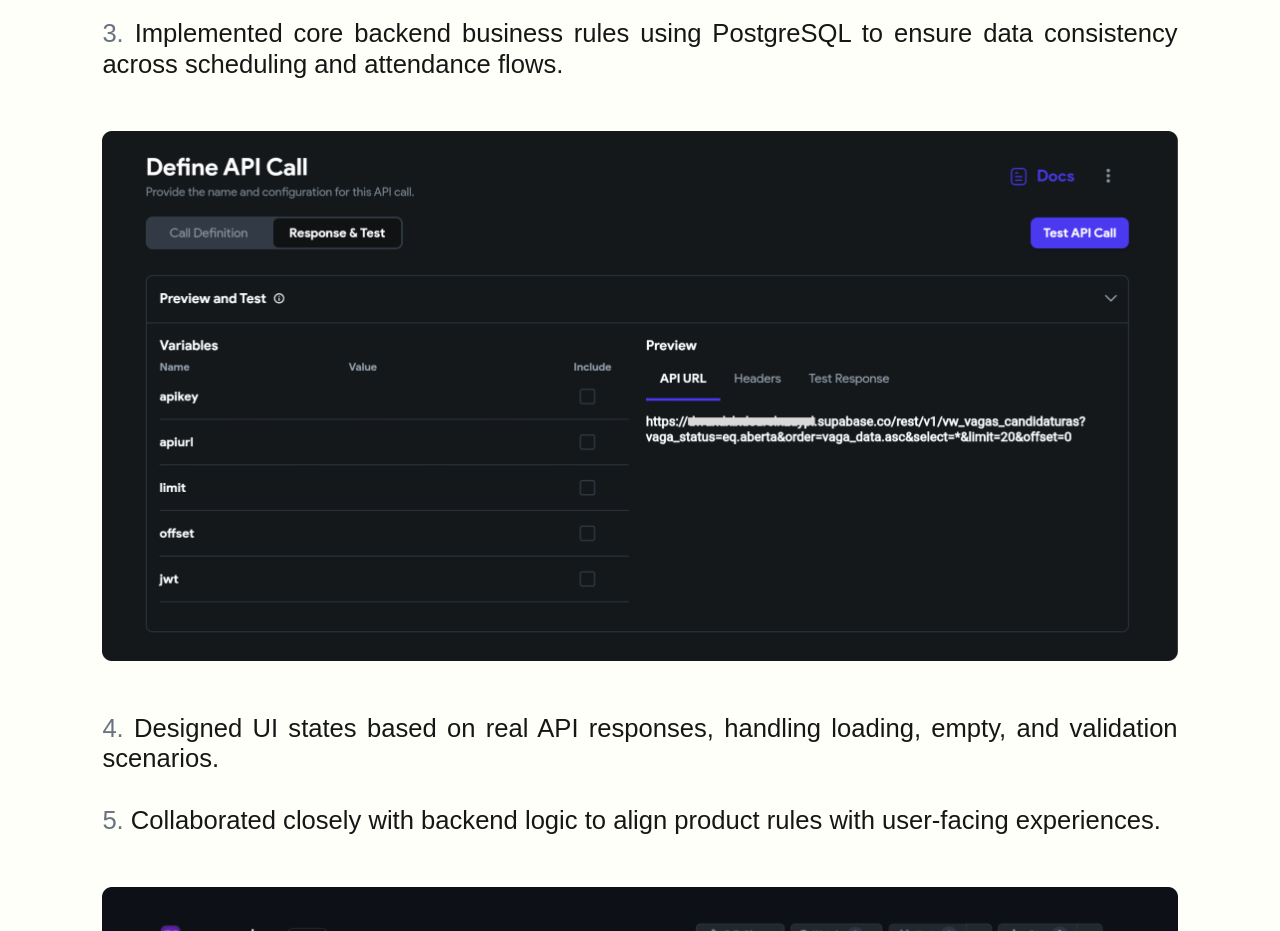
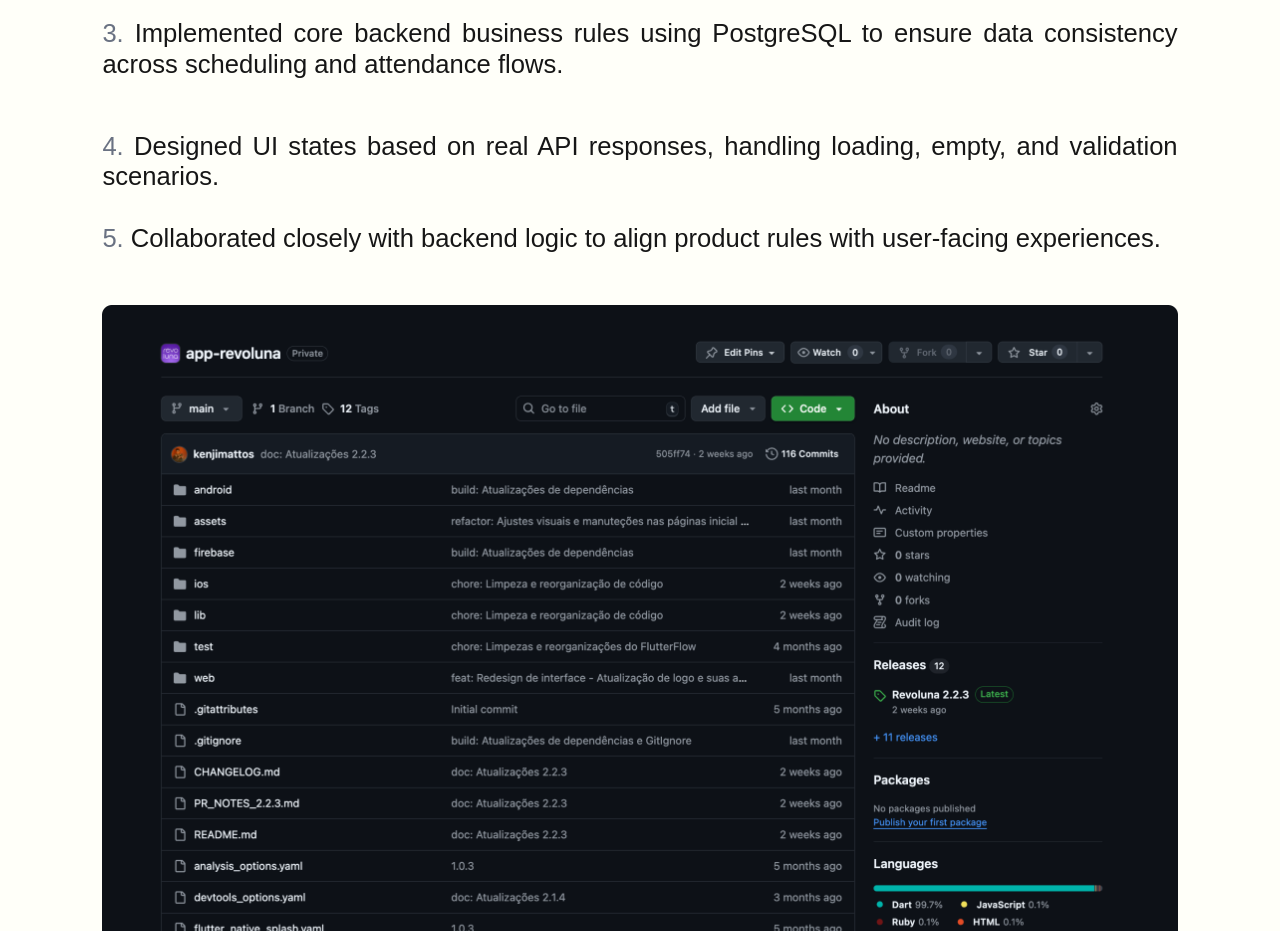
Before and after one commit to kenjimattos/portfolio, a Next.js app: page /work/revoluna in a window 1280 px wide. Shown: the part 8100-9031 px from the top of the page. Built offline with nearby package versions, Linux system fonts and the light colour scheme; a web font is replaced by a local one.

Commit message:
feat: Remove imagem do case Revoluna

```diff
--- a/app/work/revoluna/page.tsx
+++ b/app/work/revoluna/page.tsx
@@ -473,13 +473,6 @@
             <span>3.</span> Implemented core backend business rules using PostgreSQL to ensure
             data consistency across scheduling and attendance flows.
           </p>
-          <Image
-            className="w-full rounded-sm"
-            src="/img/revoluna/api.png"
-            alt="API integration"
-            width={2160}
-            height={1066}
-          />
 
 
         {/* UI States Section */}
```
Also changed, not shown: public/img/revoluna/api.png (deleted).
